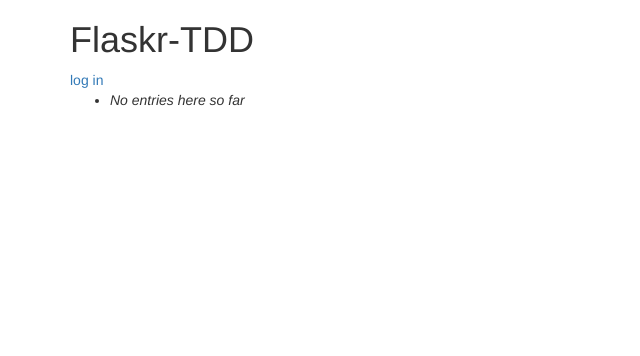
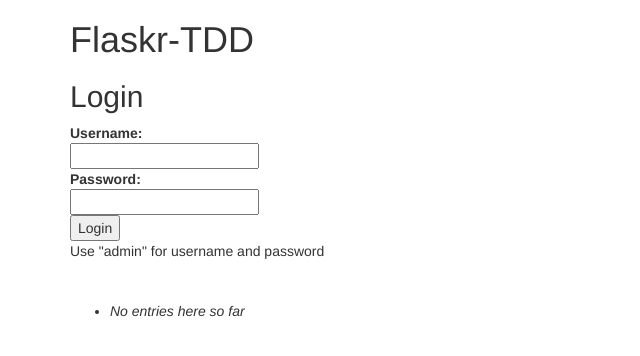
Before and after one commit to joshphiggins/flaskr-tdd, a Flask app: page / in a window 1280 px wide. Shown: the top 356 px of the page, without its empty margins (0-640 px from the left). Run offline with Flask 2, Linux system fonts and the light colour scheme; data that the repository does not hold is empty; some libraries are stand-ins or nearby versions.

Commit message:
JSON working, still working on login

```diff
--- a/app.py
+++ b/app.py
@@ -1,6 +1,6 @@
 import sqlite3
 from flask import Flask, request, session, g, redirect, url_for, \
-    abort, render_template, flash, jsonify
+    abort, render_template, flash, jsonify, abort
 from flask.ext.sqlalchemy import SQLAlchemy
 import os
 
@@ -15,9 +15,7 @@ PASSWORD = 'admin'
 
 DATABASE_PATH = os.path.join(basedir, DATABASE)
 
-print(DATABASE_PATH)
 SQLALCHEMY_DATABASE_URI = 'sqlite:///' + DATABASE_PATH
-print(SQLALCHEMY_DATABASE_URI)
 
 app = Flask(__name__)
 app.config.from_object(__name__)
@@ -33,20 +31,24 @@ def index():
     entries = db.session.query(models.Flaskr)
     return render_template('index.html', entries=entries)
 
-@app.route('/login', methods=['GET', 'POST'])
+@app.route('/login', methods=['POST'])
 def login():
     """User login/authication/session management."""
     error = None
-    if request.method == 'POST':
-        if request.form['username'] != app.config['USERNAME']:
-            error = 'Invalid username'
-        elif request.form['password'] != app.config['PASSWORD']:
-            error = 'Invalid password'
-        else:
-            session['logged_in'] = True
-            flash('You were logged in')
-            return redirect(url_for('index'))
-    return render_template('login.html', error=error)
+
+    data = request.get_json()
+    print(data)
+    username = data['username']
+    password = data['password']
+
+    if username == app.config['USERNAME'] and password == app.config['PASSWORD']:
+        session['logged_in'] = True
+        status = True
+        flash('You were logged in')
+        print('logged in')
+    else:
+        status = False
+    return jsonify({'result': status})#return error
 
 @app.route('/logout')
 def logout():
--- a/static/main.js
+++ b/static/main.js
@@ -1,7 +1,38 @@
+var csrftoken = $('meta[name=csrf-token]').attr('content')
+
+$.ajaxSetup({
+    beforeSend: function(xhr, settings) {
+        if (!/^(GET|HEAD|OPTIONS|TRACE)$/i.test(settings.type)) {
+            xhr.setRequestHeader("X-CSRFToken", csrftoken)
+        }
+    }
+})
+
 $(function() {
+    console.log("ready!");
+    $('#login').on('submit', function(event){
+        event.preventDefault();
+        console.log("login js activates");
+        $.ajax({
+            type: 'POST',
+            url: '/login',
+            contentType: 'application/json',
+            dataType: 'json',
+            data : JSON.stringify({'username' : $('#username').val(), 'password' : $('#password').val()}),
+            success: function(json){
+                console.log(json.result)
+                //
+            },
+            error : function(jqXHR){
+                console.log('error w/ json')
+                jsonValue = jQuery.parseJSON( jqXHR.responseText );
+                console.log(jsonValue.Message);
+            },
+       });
+    });
+});
 
-    console.log("ready!");
-
+$(document).ready(function(){
     $('.entry').on('click', function(){
         var entry = this;
         var post_id = $(this).find('h2').attr('id');
@@ -17,4 +48,5 @@ $(function() {
             }
         });
     });
+
 });
--- a/templates/index.html
+++ b/templates/index.html
@@ -12,7 +12,20 @@
     <h1>Flaskr-TDD</h1>
 
     {% if not session.logged_in %}
-      <a href="{{ url_for('login') }}">log in</a>
+      <h2>Login</h2>
+      {% if error %}
+      <p class="error"><strong>Error:</strong>{{ error }}</p>
+      {% endif %}
+      <form class="form" action="/login" method="POST"  id="login">
+        <dl>
+          <dt>Username:</dt>
+          <dd><input type="text" name="username" id="username"></dd>
+          <dt>Password:</dt>
+          <dd><input type="password" name="password" id="password"></dd>
+          <dd><input type="submit" value="Login"></dd>
+          <span> Use "admin" for username and password</span>
+        </dl>
+      </form>
     {% else %}
       <a href="{{ url_for('logout') }}">log out</a>
     {% endif %}
```
Also changed, not shown: README.md, app-test.py (line endings or trailing spaces), flaskr.db, models.py (line endings or trailing spaces).
